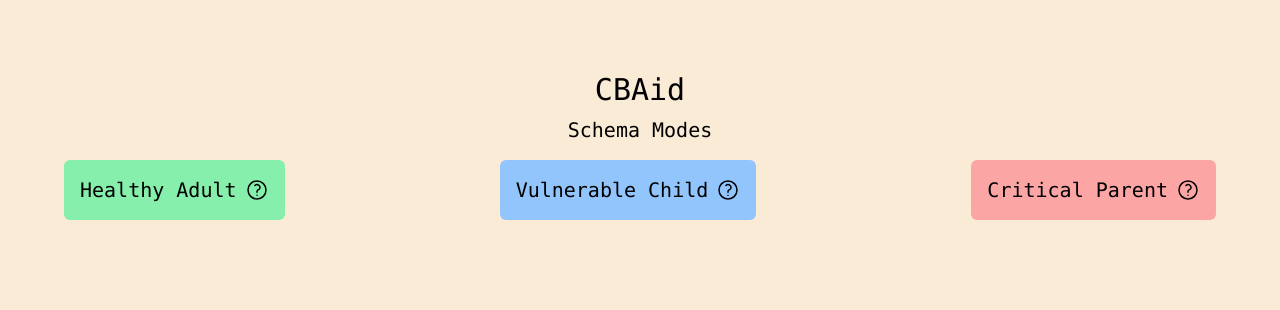
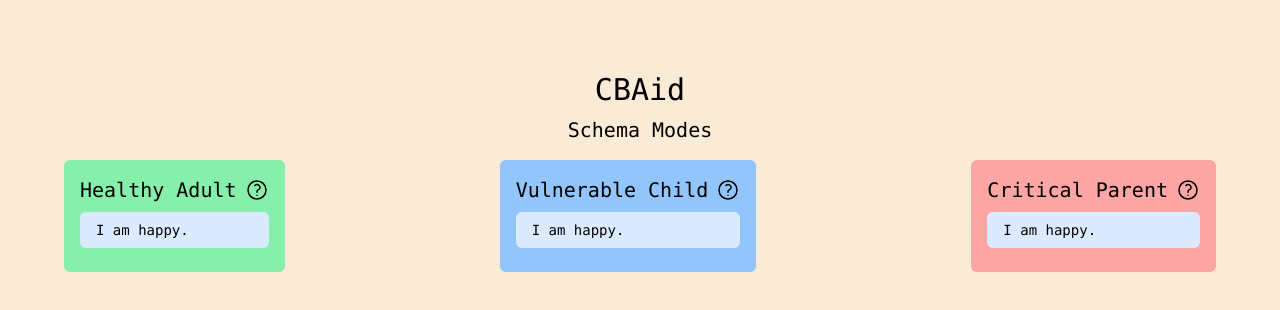
Before and after one commit to Kaikei-e/CBAid, a Next.js app: page / in a window 1280 px wide. Shown: the top 310 px of the page. Built offline with nearby package versions, Linux system fonts and the light colour scheme.

Commit message:
use test strings

```diff
--- a/src/app/SchemaModes/SchemaModeTemplate.tsx
+++ b/src/app/SchemaModes/SchemaModeTemplate.tsx
@@ -47,7 +47,7 @@ export const SchemaModeTemplate: React.FC<SchemaModeProps> = ({
       </div>
       <div className="text-slate w-full h-full">
         <div className="bg-blue-100 rounded-md">
-          <div className="flex flex-col bg-blue-100">
+          <div className="flex flex-col bg-blue-100 rounded-md m-2">
             {Array.isArray(thoughts) &&
               thoughts.map((thought, index) => (
                 <div
@@ -57,6 +57,11 @@ export const SchemaModeTemplate: React.FC<SchemaModeProps> = ({
                   <span className="text-md">{thought.content}</span>
                 </div>
               ))}
+            {
+              <div className="flex items-center space-x-2 p-2">
+                <span className="text-md">{test.content}</span>
+              </div>
+            }
           </div>
         </div>
       </div>
```
